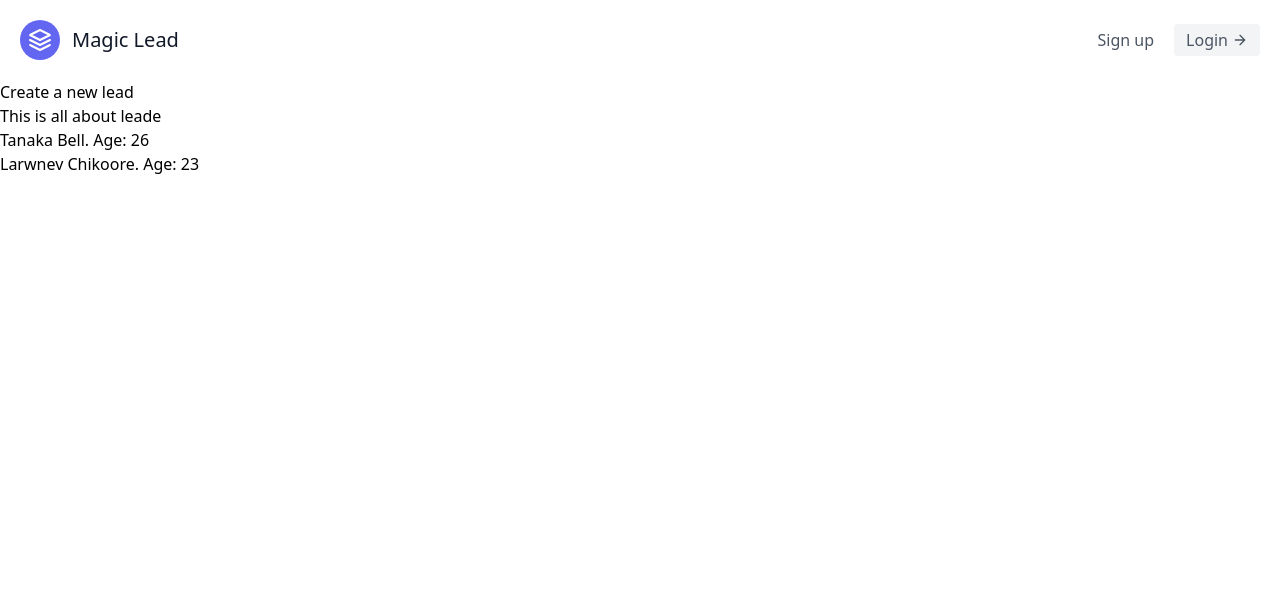
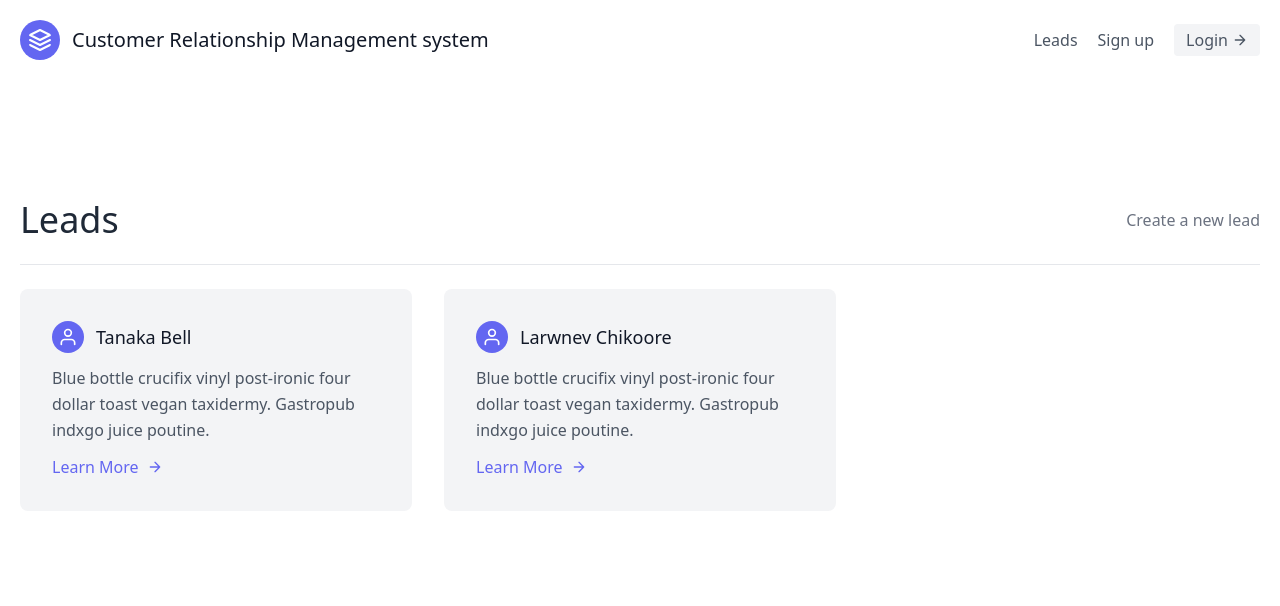
Before and after one commit to Lawrence-T-Chikoore/Customer-relationship-management-CRM-, a Django app: page /leads/ in a window 1280 px wide. Shown: the top 606 px of the page. Run offline with Django 3.2, Linux system fonts and the light colour scheme; data comes from the database, SQL or seed files in the repository; both versions use the stored data as it was after the commit; some libraries are stand-ins or nearby versions.

Commit message:
css added

```diff
--- a/leads/templates/leads/leads_list.html
+++ b/leads/templates/leads/leads_list.html
@@ -1,11 +1,40 @@
 {% extends "base.html"%}
 {% block content %}
-<a href="{% url 'leads:lead-create' %}">Create a new lead</a>
-</hr>
-<h1>This is all about leade</h1>
-{% for lead in leads %}
-<div class="lead">
-    <a href="{% url 'leads:lead-detail' lead.pk %}">{{ lead.first_name }}  {{ lead.last_name }}<a>. Age: {{ lead.age }}
-</div>
-{% endfor %}
+<section class="text-gray-600 body-font">
+  <div class="container px-5 py-24 mx-auto">
+    <div class="w-full mb-6 py-6 flex justify-between items-center border-b border-gray-200">
+      <div>
+      <h1 class="text-4xl text-gray-800">Leads</h1>
+    </div>
+    <div>
+       <a class="text-gray-500 hover:text-blue-500" href="{% url 'leads:lead-create' %}">Create a new lead</a>
+    </div>
+    </div>
+    <div class="flex flex-wrap -m-4">
+       {% for lead in leads %}
+      <div class="p-4 md:w-1/3">
+        <div class="flex rounded-lg h-full bg-gray-100 p-8 flex-col">
+          <div class="flex items-center mb-3">
+            <div class="w-8 h-8 mr-3 inline-flex items-center justify-center rounded-full bg-indigo-500 text-white flex-shrink-0">
+              <svg fill="none" stroke="currentColor" stroke-linecap="round" stroke-linejoin="round" stroke-width="2" class="w-5 h-5" viewBox="0 0 24 24">
+                <path d="M20 21v-2a4 4 0 00-4-4H8a4 4 0 00-4 4v2"></path>
+                <circle cx="12" cy="7" r="4"></circle>
+              </svg>
+            </div>
+            <h2 class="text-gray-900 text-lg title-font font-medium">{{ lead.first_name }}  {{ lead.last_name }}</h2>
+          </div>
+          <div class="flex-grow">
+            <p class="leading-relaxed text-base">Blue bottle crucifix vinyl post-ironic four dollar toast vegan taxidermy. Gastropub indxgo juice poutine.</p>
+            <a href="{% url 'leads:lead-detail' lead.pk %}" class="mt-3 text-indigo-500 inline-flex items-center">Learn More
+              <svg fill="none" stroke="currentColor" stroke-linecap="round" stroke-linejoin="round" stroke-width="2" class="w-4 h-4 ml-2" viewBox="0 0 24 24">
+                <path d="M5 12h14M12 5l7 7-7 7"></path>
+              </svg>
+            </a>
+          </div>
+        </div>
+      </div>
+      {% endfor %}
+    </div>
+  </div>
+</section>
 {% endblock content %}
--- a/templates/navbar.html
+++ b/templates/navbar.html
@@ -4,16 +4,17 @@
       <svg xmlns="http://www.w3.org/2000/svg" fill="none" stroke="currentColor" stroke-linecap="round" stroke-linejoin="round" stroke-width="2" class="w-10 h-10 text-white p-2 bg-indigo-500 rounded-full" viewBox="0 0 24 24">
         <path d="M12 2L2 7l10 5 10-5-10-5zM2 17l10 5 10-5M2 12l10 5 10-5"></path>
       </svg>
-      <span class="ml-3 text-xl">Magic Lead</span>
+      <span class="ml-3 text-xl">Customer Relationship Management system</span>
     </a>
     <nav class="md:ml-auto flex flex-wrap items-center text-base justify-center">
+      <a href="{% url 'leads:lead-list' %}" class="mr-5 hover:text-gray-900">Leads</a>
       <a class="mr-5 hover:text-gray-900">Sign up</a>
 
     </nav>
-    <button class="inline-flex items-center bg-gray-100 border-0 py-1 px-3 focus:outline-none hover:bg-gray-200 rounded text-base mt-4 md:mt-0">Login
+    <a href="#" class="inline-flex items-center bg-gray-100 border-0 py-1 px-3 focus:outline-none hover:bg-gray-200 rounded text-base mt-4 md:mt-0">Login
       <svg fill="none" stroke="currentColor" stroke-linecap="round" stroke-linejoin="round" stroke-width="2" class="w-4 h-4 ml-1" viewBox="0 0 24 24">
         <path d="M5 12h14M12 5l7 7-7 7"></path>
       </svg>
-    </button>
+    </a>
   </div>
 </header>
```
Also changed, not shown: db.sqlite3.
